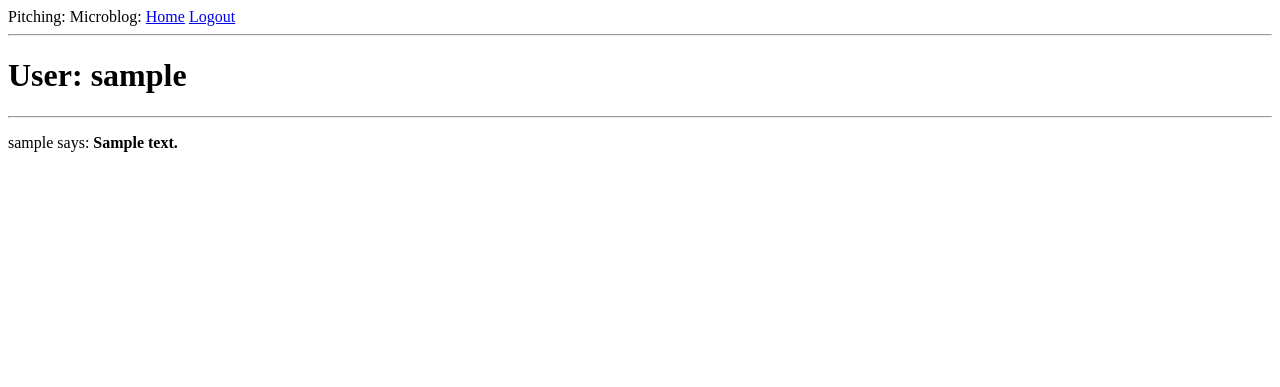
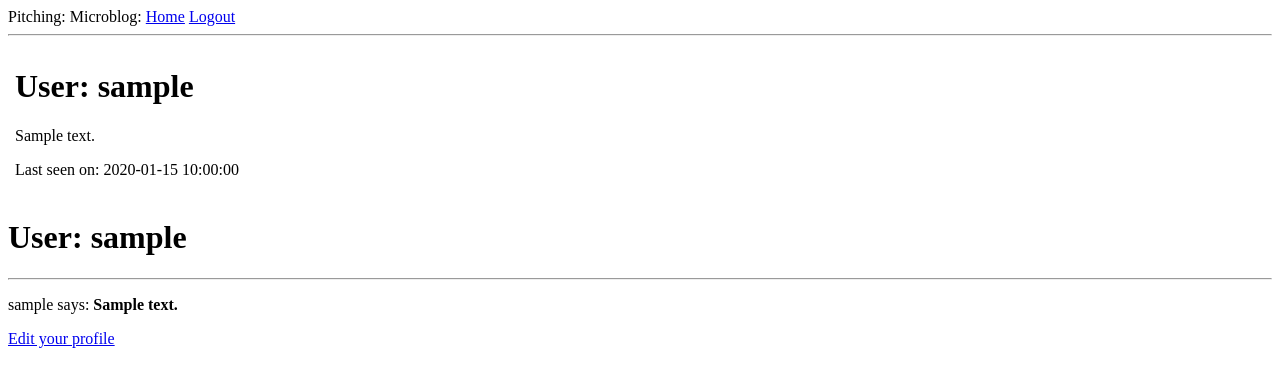
Before and after one commit to rashidaysher/Pitching, a Flask app: template app/templates/user.html in a window 1280 px wide. Shown: the top 387 px of the page. Run offline with Flask 2, Linux system fonts and the light colour scheme; a user stored in the database is signed in; tables that the repository leaves empty hold one stand-in row (values such as "Sample post"); the template is opened without the code that fills it: values that come from a table or form of the project are taken from there, most other values are stand-ins (such as "Sample title", 1, 10 or a date in 2020).

Commit message:
linked the edit profile on the page

```diff
--- a/app/templates/user.html
+++ b/app/templates/user.html
@@ -1,6 +1,16 @@
 {% extends "base.html" %}
 
 {% block content %}
+<table>
+    <tr valign="top">
+        <td><img src="{{ user.avatar(128) }}"></td>
+        <td>
+            <h1>User: {{ user.username }}</h1>
+            {% if user.about_me %}<p>{{ user.about_me }}</p>{% endif %}
+            {% if user.last_seen %}<p>Last seen on: {{ user.last_seen }}</p>{% endif %}
+        </td>
+    </tr>
+</table>
     <h1>User: {{ user.username }}</h1>
     <hr>
     {% for post in posts %}
@@ -8,4 +18,7 @@
     {{ post.author.username }} says: <b>{{ post.body }}</b>
     </p>
     {% endfor %}
+    {% if user == current_user %}
+    <p><a href="{{ url_for('edit_profile') }}">Edit your profile</a></p>
+    {% endif %}
 {% endblock %}
```
